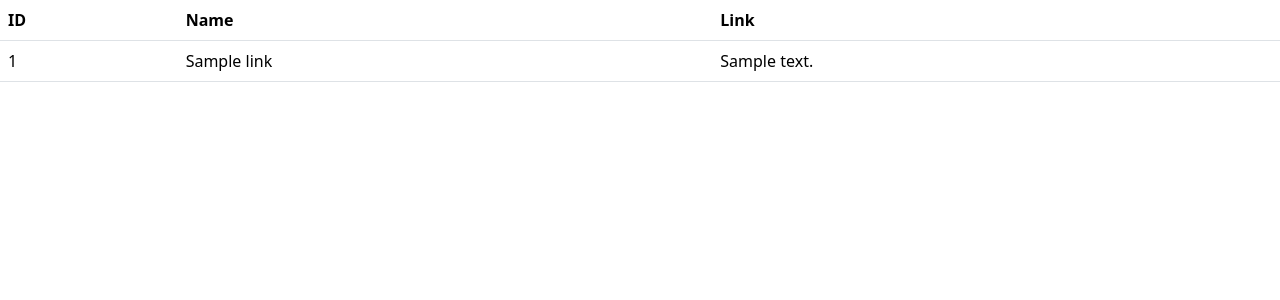
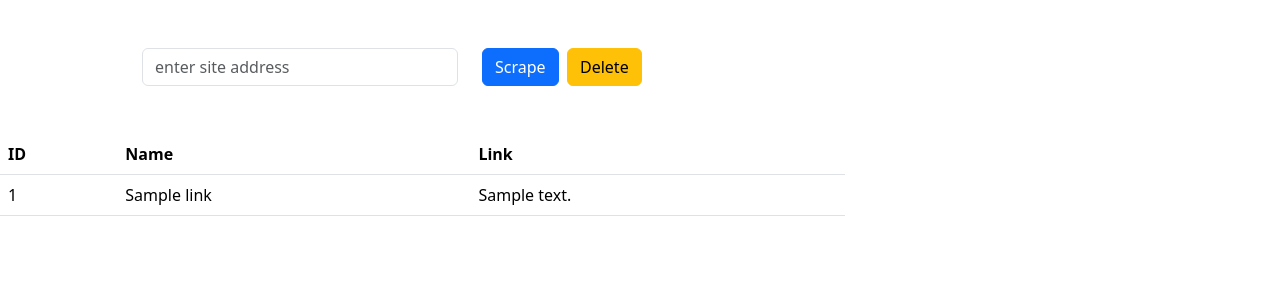
Before and after one commit to Sonalarya07/web_scraper, a Django app: page / in a window 1280 px wide. Shown: the top 300 px of the page. Run offline with Django 5.2, Linux system fonts and the light colour scheme; tables that the repository leaves empty hold one stand-in row (values such as "Sample post"); data that the repository does not hold is empty.

Commit message:
takin input from user

```diff
--- a/myapp/templates/myapp/result.html
+++ b/myapp/templates/myapp/result.html
@@ -8,7 +8,27 @@
 </head>
 <body>
 
+    <div class="container" >
 
+
+        <div class="row m-5">
+            <div class="col-md-4">
+                <form method="POST" action = "/">
+                    {% csrf_token %}
+                    <input class="form-control" name="site" type="text" id="site" placeholder="enter site address">
+                </div>
+                <div class="col-md-1">
+                    <button class="btn btn-primary" type="submit">Scrape</button>
+                </div>
+                </form>
+                <div class="col-md-7">
+                    <a class="btn btn-warning" href="/delete">Delete</a>
+                </div>
+            </div>
+        </div>
+
+        <div class="row" >
+            <div class="col-md-8" >
                 <table class="table">
                     <thead class="thead-dark">
                     <tr>
@@ -29,6 +49,9 @@
 
                     <tbody>
                 </table>
+            </div>
+        </div>
+    </div>
 
 </body>
 </html>
--- a/myapp/views.py
+++ b/myapp/views.py
@@ -1,21 +1,31 @@
 from django.shortcuts import render
 import requests
 from bs4 import BeautifulSoup
+from django.http import HttpResponseRedirect
 from .models import Link
 
 # Create your views here.
 
 def scrape(request):
-    page = requests.get('https://www.facebook.com')
-    soup = BeautifulSoup(page.text,'html.parser')
+    if request.method == 'POST':
+        site = request.POST.get('site','')
+
+        page = requests.get(site)
+        soup = BeautifulSoup(page.text,'html.parser')
 
 
 
-    for link in soup.find_all('a'):
-        link_address = (link.get('href'))
-        link_text = link.string
-        Link.objects.create(address=link_address,name=link_text)
+        for link in soup.find_all('a'):
+            link_address = (link.get('href'))
+            link_text = link.string
+            Link.objects.create(address=link_address,name=link_text)
+        return HttpResponseRedirect('/')
+    else:
+        data = Link.objects.all()
 
-    data = Link.objects.all()
 
     return render(request,'myapp/result.html',{'data':data})
+
+def clear(request):
+    Link.objects.all().delete()
+    return render(request,'myapp/result.html')
--- a/mysite/urls.py
+++ b/mysite/urls.py
@@ -21,4 +21,5 @@ from myapp import views
 urlpatterns = [
     path('admin/', admin.site.urls),
     path('',views.scrape,name="scrape"),
+    path('delete/',views.clear,name="clear"),
 ]
```
Lines whose indentation alone changed are shown as unchanged.
